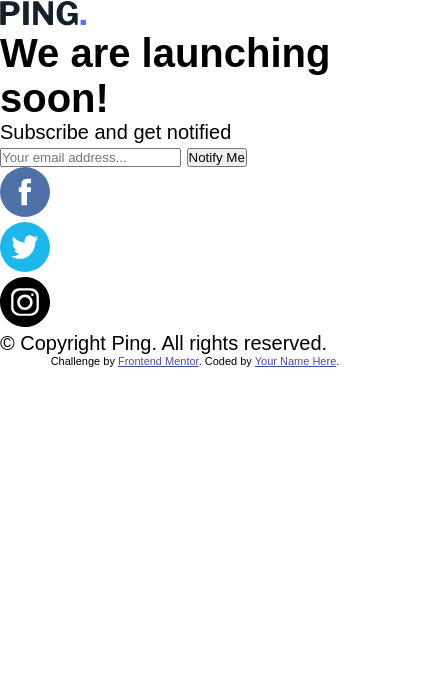
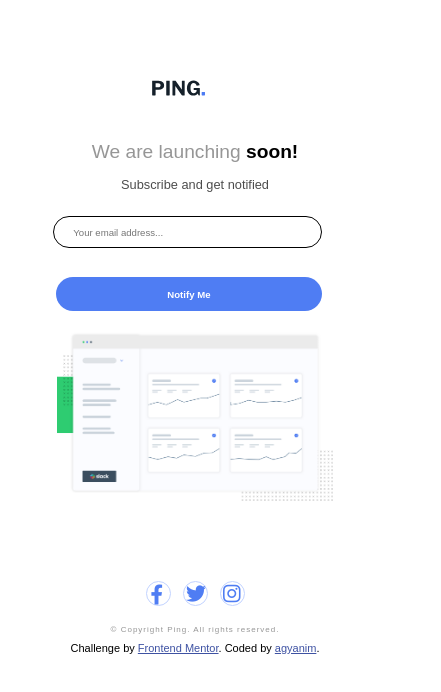
Before and after one commit to Agyanim/ping-coming-soon-page-master, a plain HTML site: page index.html in a window 390 px wide. Shown: the whole page, 441 px wide, since content can reach past the window. Drawn offline with Linux system fonts and the light colour scheme; a web font is replaced by a local one.

Commit message:
second commit

```diff
--- a/css/style.css
+++ b/css/style.css
@@ -12,6 +12,183 @@
     box-sizing: border-box;
 }
 body{
-  font-family:  'Libre Franklin', sans-serif;;
-    font-size: 20px;
+  font-family:  'Libre Franklin', sans-serif;
+  font-size: 20px;
 }
+.main-container{
+  display: flex;
+  flex-direction: column;
+  width: 80%;
+  height: 100vh;
+  margin: auto;
+  align-items: center;
+}
+.header-image{
+margin-top: 2em;
+/* margin-bottom: 2em; */
+}
+.header-image img{
+  padding: 2em;
+
+}
+.content-text{
+  text-align: center;
+  margin-bottom: 0.5em;
+}
+.content-text h1{
+  font-size: 3rem;
+}
+.content-text p{
+  font-size: 1.2rem;
+  font-weight: 400;
+  padding:  1.1em;
+  color: rgba(0, 0, 0, 0.7);
+}
+.content-text span{
+color: var(--Gray);
+font-weight: 400;
+
+}
+.email{
+  width: 22em;
+  padding: 1em 5em 1em 2em;
+  font-size: 1.1rem;
+  color: var(--VeryDarkBlue);
+  border-radius: 50px;
+  border: 1px solid black;
+}
+.err-massage{
+  color: #ff0000;
+  font-size: 14px;
+  padding: 0.5em;
+  margin-left: 1em;
+
+}
+.email-btn{
+  padding: 1em 3.5em;
+  border-radius: 50px;
+  border: none;
+  background-color: var(--Blue);
+  color: white;
+  font-size: 1.1rem;
+  font-weight: 700;
+  margin-left: 1em;
+  cursor: pointer;
+}
+.email-btn:hover{
+opacity: 0.5;
+}
+.illustration-dashboard {
+  max-width: 100%;
+  width: 100%;
+  padding:3em 12em;
+}
+.illustration-dashboard{
+  margin-top: 1em;
+  margin-bottom: 1em;
+}
+.social-icons-container{
+  display: flex;
+  gap: 1em;
+  margin-bottom: 0.5em;
+
+}
+.fa-facebook-f{
+  color:var(--Blue);
+  padding: 4px 7px;
+}
+.fa-brands{
+  border-radius: 50%;
+  width: 30px;
+  height: 30px;
+  border: 1px solid var(--PaleBlue);
+}
+.fa-twitter,.fa-instagram{
+  color:var(--Blue);
+  background-color: white;
+  padding: 4px 4.5px;
+
+
+}
+.social-icons-container a :hover,
+.social-icons-container a :active{
+  color:white;
+  background-color: var(--Blue);
+}
+.copy-right{
+  color: var(--Gray);
+  font-size: 0.8rem;
+  font-weight: 400;
+  letter-spacing:1px ;
+  margin-top: 1em;
+  margin-bottom: 1em;
+}
+
+@media(max-width:700px){
+  .main-container{
+    width: 90%;
+  }
+  .header-image img{
+    width: 80%;
+
+  }
+
+  .content-text h1{
+    font-size: 1.2rem;
+  }
+  .content-text p{
+    font-size: 0.8rem;
+  }
+  .email{
+    position: relative;
+    width: 28em;
+    padding: 1em 0.5em 1em 2em;
+    font-size: 0.6rem;
+    /* color: var(--PaleBlue);
+    border-radius: 50px;
+    border: 1px solid var(--PaleBlue); */
+    left: 3.5em;
+    /* font-size: 0.9rem; */
+  }
+  .err-massage{
+    position: relative;
+    font-size: 10px;
+    left: 7em;
+    top: -3.5em;
+
+  }
+  .email-btn{
+    position: relative;
+    padding: 1.2em 11.6em;
+    top: 3em;
+    left: 2.8em;
+    font-size: 0.6rem;
+  }
+  .illustration-dashboard {
+    width: 90%;
+    padding:1em ;
+    margin-bottom: 3em;
+  }
+  .fa-brands{
+    width: 25px;
+    height: 25px;
+    border: 1px solid var(--PaleBlue);
+  }
+  .fa-twitter,.fa-instagram{
+    padding: 1.8px 2.5px;
+  }
+  .fa-facebook-f{
+    padding: 3px 4px;
+  }
+
+  .social-icons-container{
+    gap: 0.6em;
+
+  }
+  .copy-right{
+    font-size: 0.5rem;
+    margin-top: 1em;
+    margin-bottom: 1em;
+  }
+
+}
--- a/index.html
+++ b/index.html
@@ -24,6 +24,7 @@
         color: hsl(228, 45%, 44%);
       }
     </style>
+    <link rel="stylesheet" href="https://cdnjs.cloudflare.com/ajax/libs/font-awesome/6.2.0/css/all.min.css">
 
     <link
       rel="stylesheet"
@@ -33,77 +34,46 @@
   </head>
   <body>
     <div class="main-container">
-      <header><img src="images/logo.svg" alt="" /></header>
+      <header class="header-image"><img src="images/logo.svg" alt="" /></header>
       <div class="content-text">
-        <h1>We are launching soon!</h1>
+        <h1><span> We are launching</span> soon!</h1>
         <p>Subscribe and get notified</p>
       </div>
-      <div class="email">
+      <div class="email-wrapper">
+        <form id="email-form" name="email-form" action="" method="post" required>
         <input
           id="email"
           class="email"
-          type="email"
+          type="text"
           name="email"
           placeholder="Your email address..."
         />
-        <button id="email-btn" class="email-btn">Notify Me</button>
+        <button id="email-btn" class="email-btn">Notify Me</button><br>
+        <p class="err-massage" id="err-massage" ></p>
+
+      </form>
+
       </div>
+      <img
+        class="illustration-dashboard"
+        src="images/illustration-dashboard.png"
+        alt=""
+      />
       <div class="social-icons-container">
         <div class="icon-facebook">
-          <svg
-            width="50"
-            enable-background="new 0 0 48 48"
-            id="Layer_1"
-            version="1.1"
-            viewBox="0 0 48 48"
-            xml:space="preserve"
-            xmlns="http://www.w3.org/2000/svg"
-            xmlns:xlink="http://www.w3.org/1999/xlink"
-          >
-            <circle cx="24" cy="24" fill="#4E71A8" r="24" />
-            <path
-              d="M29.9,19.5h-4v-2.6c0-1,0.7-1.2,1.1-1.2c0.5,0,2.8,0,2.8,0v-4.4l-3.9,0c-4.4,0-5.3,3.3-5.3,5.3v2.9h-2.5V24  h2.5c0,5.8,0,12.7,0,12.7h5.3c0,0,0-7,0-12.7h3.6L29.9,19.5z"
-              fill="#FFFFFF"
-            />
-          </svg>
+          <a href="#">
+            <i class="fa-brands fa-facebook-f"></i>
+          </a>
         </div>
         <div class="icon-twitter">
-          <svg
-            width="50"
-            enable-background="new 0 0 48 48"
-            id="Layer_1"
-            version="1.1"
-            viewBox="0 0 48 48"
-            xml:space="preserve"
-            xmlns="http://www.w3.org/2000/svg"
-            xmlns:xlink="http://www.w3.org/1999/xlink"
-          >
-            <circle cx="24" cy="24" fill="#1CB7EB" r="24" />
-            <g>
-              <g>
-                <path
-                  d="M36.8,15.4c-0.9,0.5-2,0.8-3,0.9c1.1-0.7,1.9-1.8,2.3-3.1c-1,0.6-2.1,1.1-3.4,1.4c-1-1.1-2.3-1.8-3.8-1.8    c-2.9,0-5.3,2.5-5.3,5.7c0,0.4,0,0.9,0.1,1.3c-4.4-0.2-8.3-2.5-10.9-5.9c-0.5,0.8-0.7,1.8-0.7,2.9c0,2,0.9,3.7,2.3,4.7    c-0.9,0-1.7-0.3-2.4-0.7c0,0,0,0.1,0,0.1c0,2.7,1.8,5,4.2,5.6c-0.4,0.1-0.9,0.2-1.4,0.2c-0.3,0-0.7,0-1-0.1    c0.7,2.3,2.6,3.9,4.9,3.9c-1.8,1.5-4.1,2.4-6.5,2.4c-0.4,0-0.8,0-1.3-0.1c2.3,1.6,5.1,2.6,8.1,2.6c9.7,0,15-8.6,15-16.1    c0-0.2,0-0.5,0-0.7C35.2,17.6,36.1,16.6,36.8,15.4z"
-                  fill="#FFFFFF"
-                />
-              </g>
-            </g>
-          </svg>
+          <a href="#">
+            <i class="fa-brands fa-twitter"></i>
+          </a>
         </div>
         <div class="icon-instagram">
-          <svg
-            xmlns="http://www.w3.org/2000/svg"
-            width="50"
-            viewBox="0 0 3333 3333"
-            shape-rendering="geometricPrecision"
-            text-rendering="geometricPrecision"
-            image-rendering="optimizeQuality"
-            fill-rule="evenodd"
-            clip-rule="evenodd"
-          >
-            <path
-              d="M1667 0c920 0 1667 746 1667 1667 0 920-746 1667-1667 1667C747 3334 0 2588 0 1667 0 747 746 0 1667 0zm-390 752h780c293 0 532 237 532 525v778c0 289-239 525-532 525h-780c-293 0-532-236-532-525v-778c0-289 240-525 532-525zm385 421c285 0 516 231 516 516s-231 516-516 516-516-231-516-516 231-516 516-516zm0 174c188 0 341 153 341 341s-153 341-341 341c-189 0-341-153-341-341s153-341 341-341zm499-246c46 0 84 37 84 84 0 46-37 84-84 84-46 0-84-37-84-84 0-46 37-84 84-84zm-820-200h652c245 0 445 199 445 443v656c0 244-200 443-445 443h-652c-245 0-445-199-445-443v-656c0-244 200-443 445-443z"
-            />
-          </svg>
+          <a href="#">
+            <i class="fa-brands fa-instagram"></i>
+          </a>
         </div>
       </div>
       <div class="copy-right">&copy; Copyright Ping. All rights reserved.</div>
@@ -113,7 +83,7 @@
           Challenge by
           <a href="https://www.frontendmentor.io?ref=challenge" target="_blank"
             >Frontend Mentor</a
-          >. Coded by <a href="#">Your Name Here</a>.
+          >. Coded by <a href="#">agyanim</a>.
         </p>
       </footer>
     </div>
--- a/js/script.js
+++ b/js/script.js
@@ -0,0 +1,26 @@
+const emailInput = document.getElementById("email");
+const emailBtn = document.getElementById("email-btn");
+const emailForm = document.getElementById("email-form");
+const errMessage = document.getElementById("err-massage");
+
+emailInputValidation = (input) => {
+  let validRegex = /^[a-zA-Z0-9.!#$%&'*+/=?^_`{|}~-]+@[a-zA-Z0-9-]+(?:\.[a-zA-Z0-9-]+)*$/;
+  // /^\w+([\.-]?\w+)*@\w+([\.-]?\w+)*(\.\w{2,3})+$/
+
+  if (input.value.match(validRegex)) {
+    errMessage.innerHTML = "";
+    emailInput.style.border = "1px solid hsl(223, 100%, 88%)";
+    return true;
+  } else {
+    errMessage.innerHTML = "Please provide a valid email address";
+    document;
+    emailInput.setAttribute("placeholder", "example@email.com");
+    emailInput.style.border = "1px solid #ff0000";
+    return false;
+  }
+};
+
+emailForm.addEventListener("submit", (event) => {
+  event.preventDefault();
+  emailInputValidation(emailInput);
+});
```
